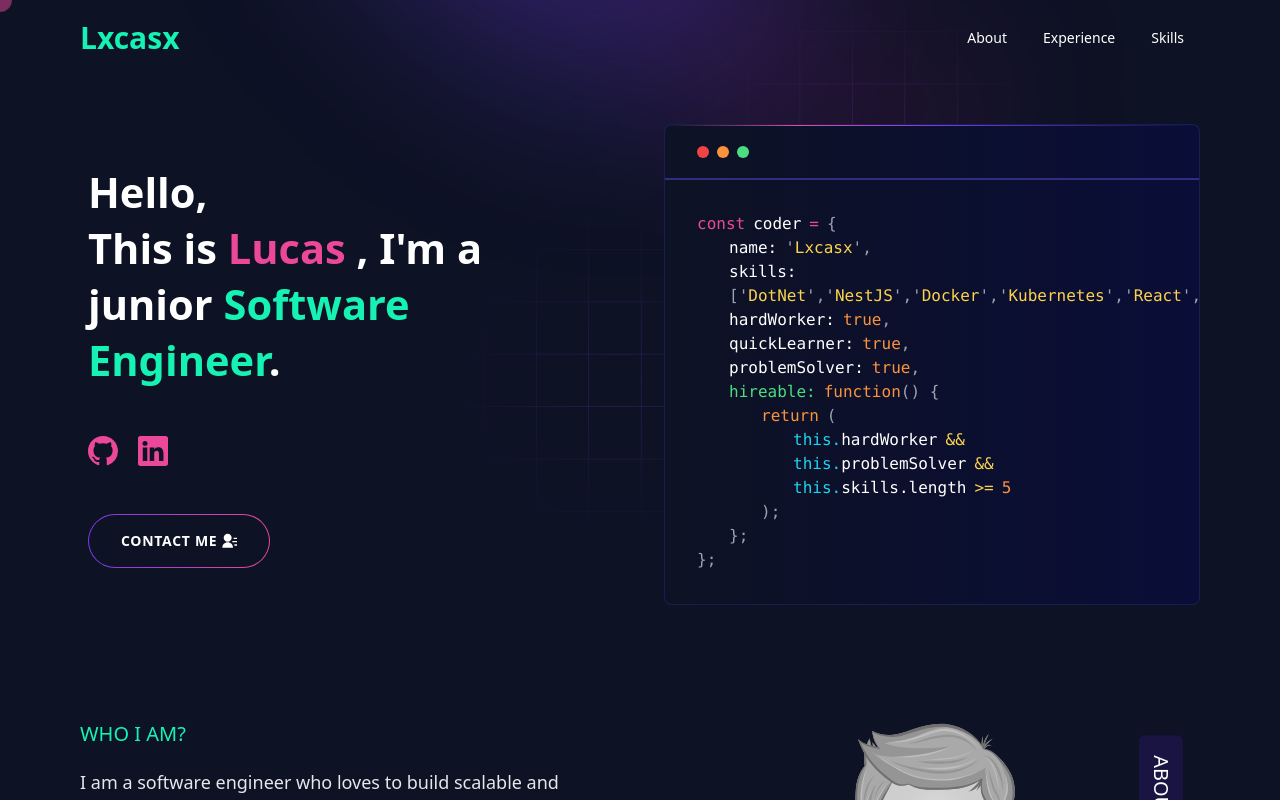
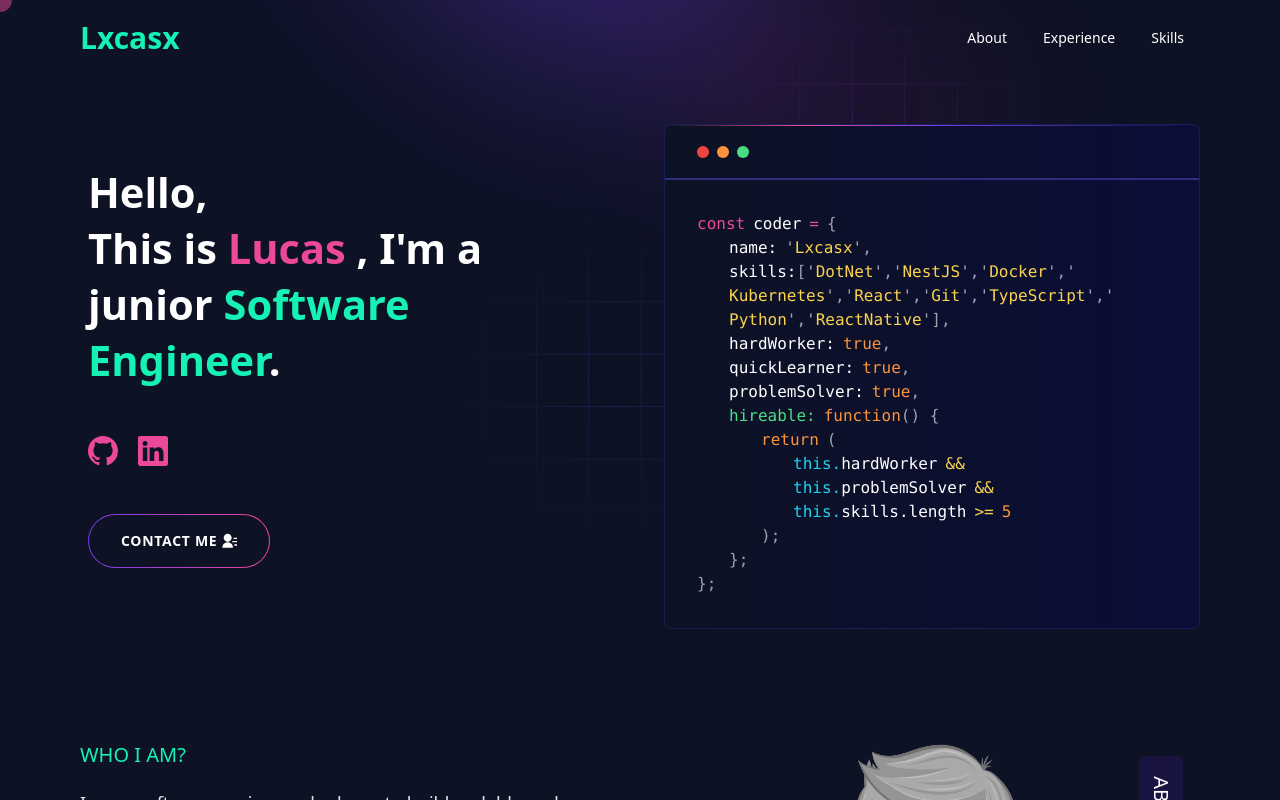
Before and after one commit to Lxcasx/personal-portfolio, a React (Vite) app: page / in a window 1280 px wide. Shown: the top 800 px of the page. Built offline with nearby package versions, Linux system fonts and the light colour scheme.

Commit message:
feat: update hero section layout to break skills

```diff
--- a/src/components/content/hero.tsx
+++ b/src/components/content/hero.tsx
@@ -102,7 +102,7 @@ export function HeroSection() {
                 <span className="text-amber-300">{personalInfo.aliasName}</span>
                 <span className="text-gray-400">{`',`}</span>
               </div>
-              <div className="ml-4 lg:ml-8 mr-2">
+              <div className="ml-4 lg:ml-8 mr-2 flex flex-wrap">
                 <span className=" text-white">skills:</span>
                 <span className="text-gray-400">{`[`}</span>
                 {personalInfo.skills.map((skill, index) => (
```
